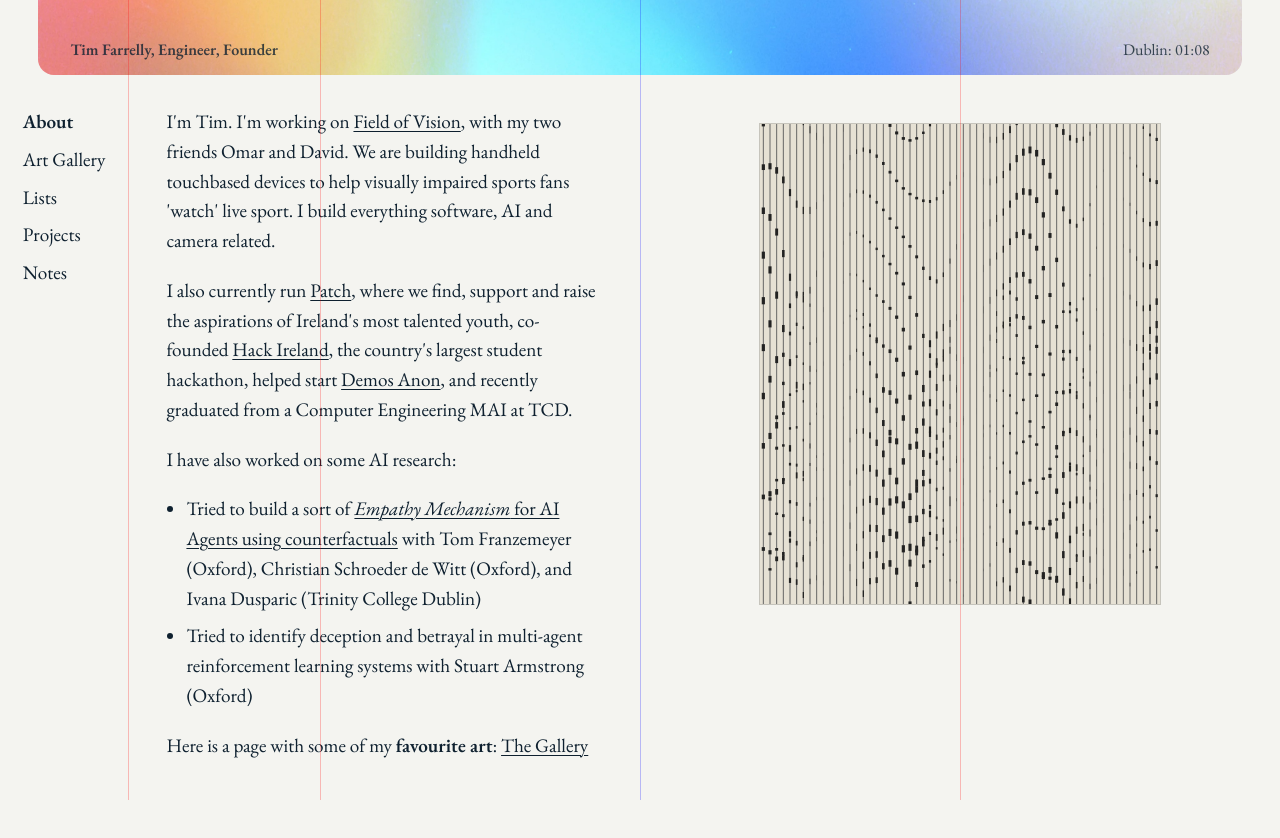
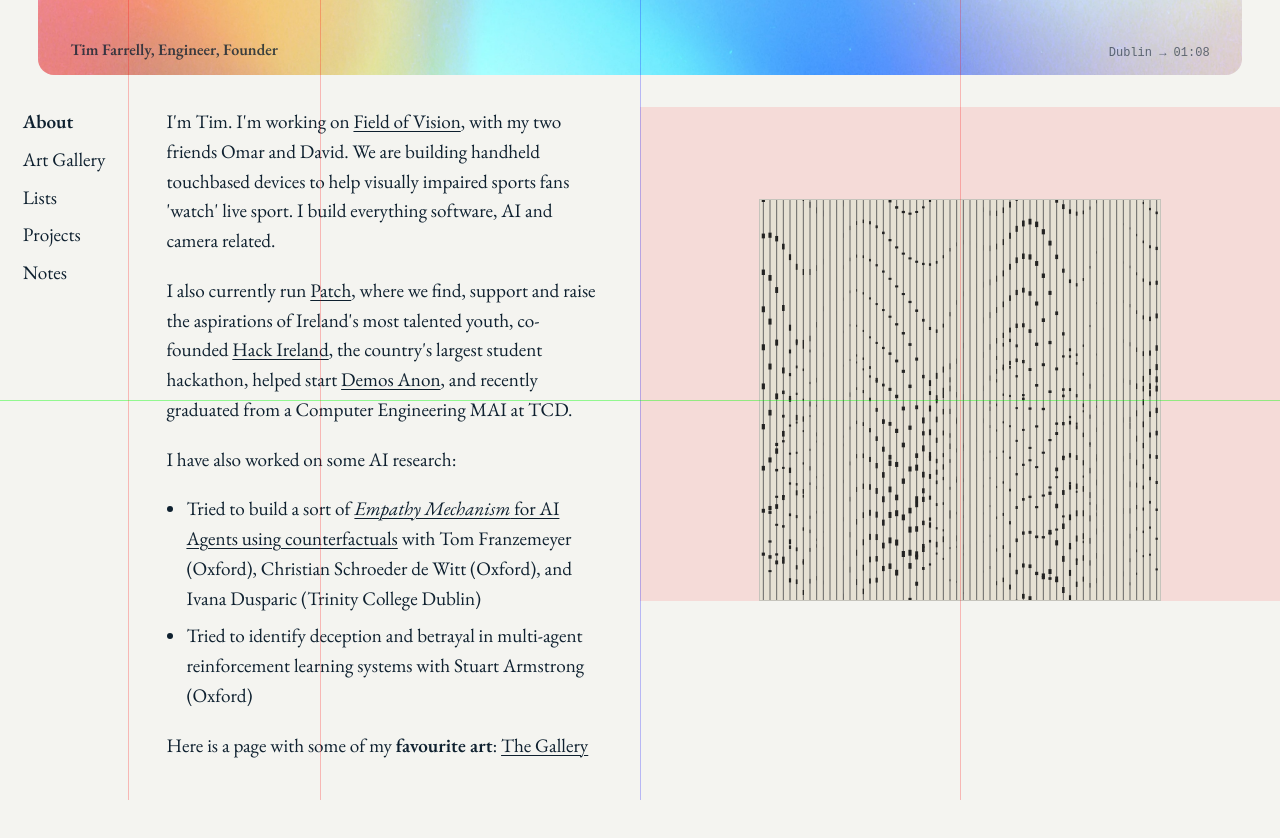
Before and after one commit to timf34/TimFarrelly3.0, an Astro site: page / in a window 1280 px wide. Built offline with nearby package versions, Linux system fonts and the light colour scheme; Astro itself is replaced by a stand-in of ours.

Commit message:
looking pretty deece

```diff
--- a/src/layouts/Layout.astro
+++ b/src/layouts/Layout.astro
@@ -75,6 +75,16 @@ const { title } = Astro.props;
     display: none;
   }
 
+  .dev-grid::after {
+    content: '';
+    position: absolute;
+    left: 0;
+    right: 0;
+    top: 50vh;
+    height: 1px;
+    background: rgba(0, 255, 0, 0.4);
+  }
+
   .line {
     position: absolute;
     top: 0;
--- a/src/pages/index.astro
+++ b/src/pages/index.astro
@@ -9,8 +9,12 @@ import Layout from '../layouts/Layout.astro';
     <div class="header">
       <img src="/short.jpg" alt="" class="header-img" />
       <div class="header-text">
-        <span><b>Tim Farrelly, Engineer, Founder</b></span>
-        <span>Dublin: <span id="time">--:--</span></span>
+        <span class="header-tagline"><b>Tim Farrelly, Engineer, Founder</b></span>
+        <div class="header-meta">
+          <div class="meta-block">
+            <span class="meta-value">Dublin → <span id="time">--:--</span></span>
+          </div>
+        </div>
       </div>
     </div>
   </header>
@@ -103,6 +107,30 @@ import Layout from '../layouts/Layout.astro';
       const artwork = getRandomArtwork();
       artwork(canvas);
     }
+
+    // Center artwork vertically in viewport
+    function centerArtwork() {
+      const artCol = document.querySelector('.col-art');
+      const artFrame = document.querySelector('.art-frame');
+
+      if (artCol && artFrame) {
+        const viewportHeight = window.innerHeight;
+        const artworkHeight = artFrame.offsetHeight;
+        const artColTop = artCol.getBoundingClientRect().top + window.scrollY;
+
+        // Where we want the artwork's top to be (centered in viewport)
+        const targetTop = (viewportHeight - artworkHeight) / 2;
+
+        // Padding needed to get there from where col-art starts
+        const paddingTop = Math.max(0, targetTop - artColTop);
+
+        artCol.style.paddingTop = `${paddingTop}px`;
+      }
+    }
+
+    // Run after layout settles
+    requestAnimationFrame(centerArtwork);
+    window.addEventListener('resize', centerArtwork);
   </script>
 </Layout>
 
@@ -140,8 +168,32 @@ import Layout from '../layouts/Layout.astro';
     right: 2rem;
     display: flex;
     justify-content: space-between;
+    align-items: flex-end;
+  }
+
+  .header-tagline {
     font-size: 1rem;
     color: rgba(14, 32, 47, 0.8);
+  }
+
+  .header-meta {
+    font-family: "Roboto Mono", monospace;
+    font-size: 0.75rem;
+  }
+
+  .meta-block {
+    display: flex;
+    flex-direction: column;
+    align-items: flex-end;
+    gap: 0.15rem;
+  }
+
+  .meta-label {
+    color: rgba(14, 32, 47, 0.8);
+  }
+
+  .meta-value {
+    color: rgba(14, 32, 47, 0.6);
   }
 
   /* ===== GRID ===== */
@@ -206,13 +258,15 @@ import Layout from '../layouts/Layout.astro';
     grid-column: 3;
     display: flex;
     justify-content: center;
-    padding-top: 1rem;
+    align-items: flex-start;
+    padding-top: 0; /* JS will set this */
+    background: rgba(255, 0, 0, 0.1);  /* Visualisation for debugging */
   }
 
   .art-frame {
     width: 100%;
     max-width: 400px;
-    aspect-ratio: 1 / 1.2;
+    aspect-ratio: 1 / 1;
     border: 1px solid rgba(14, 32, 47, 0.15);
     background: #e6e1d4;
     overflow: hidden;
```
